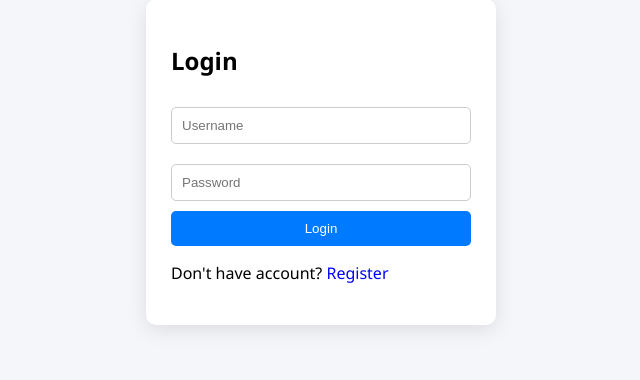
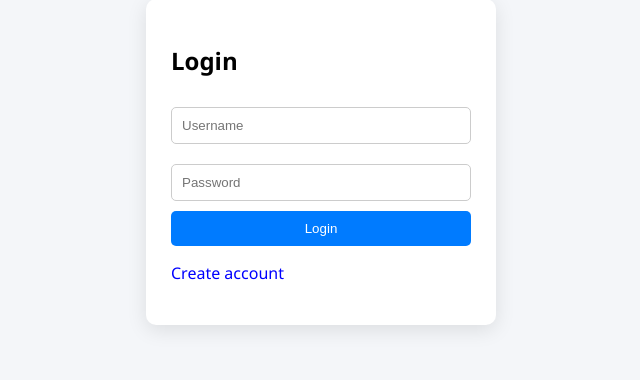
Before and after one commit to rajeshjhenkar338-byte/Fitness-app, a Flask app: page /login in a window 1280 px wide. Shown: the part 101-481 px from the top of the page, without its empty margins (319-959 px from the left). Run offline with Flask 3, Linux system fonts and the light colour scheme.

Commit message:
Update login.html

```diff
--- a/templates/login.html
+++ b/templates/login.html
@@ -3,13 +3,11 @@
 <div class="container">
   <div class="card">
     <h2>Login</h2>
-
     <form method="POST">
       <input name="username" placeholder="Username" required>
       <input name="password" type="password" placeholder="Password" required>
       <button>Login</button>
     </form>
-
-    <p>Don't have account? <a href="/register">Register</a></p>
+    <p><a href="/register">Create account</a></p>
   </div>
 </div>
```
